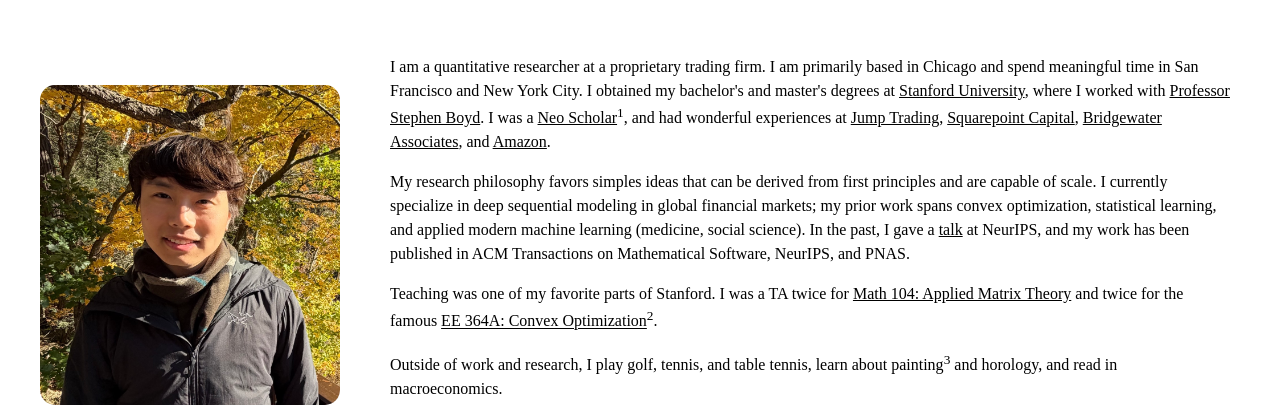
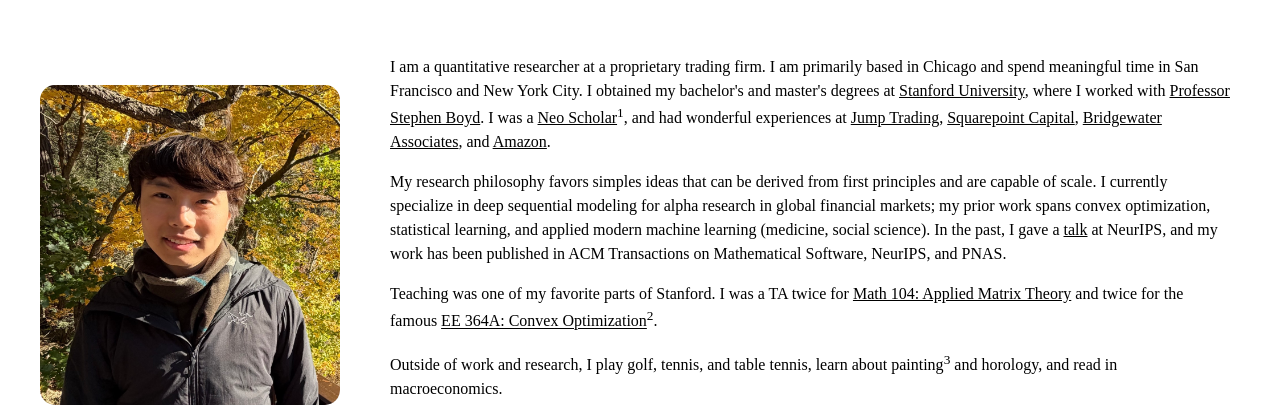
Before and after one commit to dannytse/dannytse.github.io, a plain HTML site: page index.html in a window 1280 px wide. Shown: the part 112-526 px from the top of the page. Drawn offline with Linux system fonts and the light colour scheme; a web font is replaced by a local one.

```diff
--- a/index.html
+++ b/index.html
@@ -49,7 +49,7 @@
                     </p>
                     <p>
                         My research philosophy favors simples ideas that can be derived from first principles and are capable of
-                        scale. I currently specialize in deep sequential modeling in global
+                        scale. I currently specialize in deep sequential modeling for alpha research in global
                         financial markets; my prior work spans convex optimization,
                         statistical learning, and applied modern machine learning (medicine,
                         social science). In the past, I gave a <a href="https://www.cvxgrp.org/scaleopt/" target="_blank" rel="noopener noreferrer">talk</a> at NeurIPS,
```
